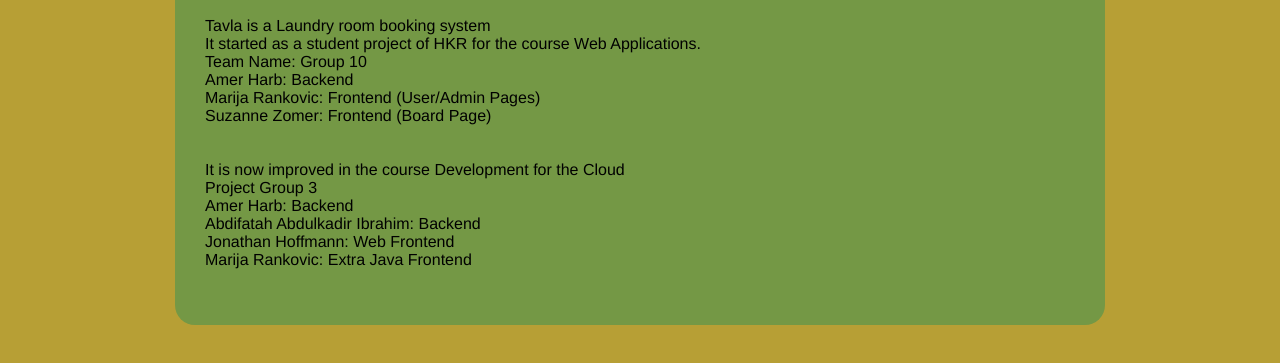
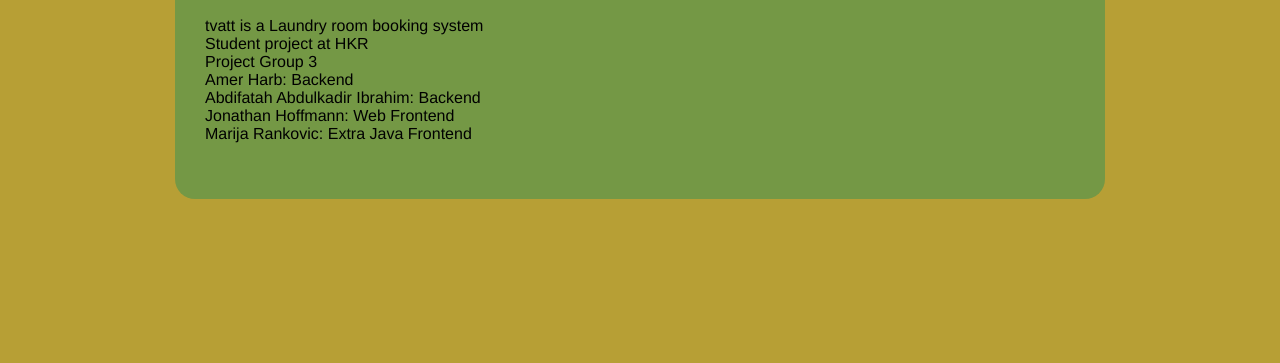
Before and after one commit to tvatt/frontend, a website: page public/about.html in a window 1280 px wide. Shown: the part 137-500 px from the top of the page. Drawn offline with Linux system fonts and the light colour scheme.

Commit message:
minor changes

```diff
--- a/public/about.html
+++ b/public/about.html
@@ -41,21 +41,9 @@
             <section id="textSection">
                 <h1>About Us</h1>
                 <p>
-                    Tavla is a Laundry room booking system
+                    tvatt is a Laundry room booking system
                     <br>
-                    It started as a student project of HKR for the course Web Applications.
-                    <br>
-                    Team Name: Group 10
-                    <br>
-                    Amer Harb: Backend
-                    <br>
-                    Marija Rankovic: Frontend (User/Admin Pages)
-                    <br>
-                    Suzanne Zomer: Frontend (Board Page)
-                    <br>
-					<br>
-					<br>
-					It is now improved in the course Development for the Cloud
+                    Student project at HKR
 					<br>
 					Project Group 3
 					<br>
```
